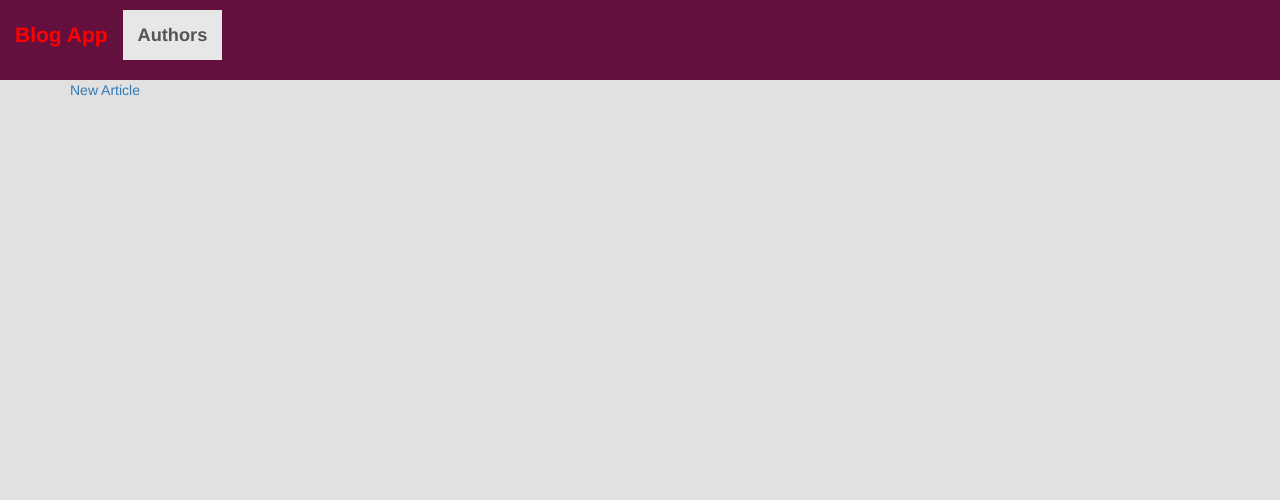
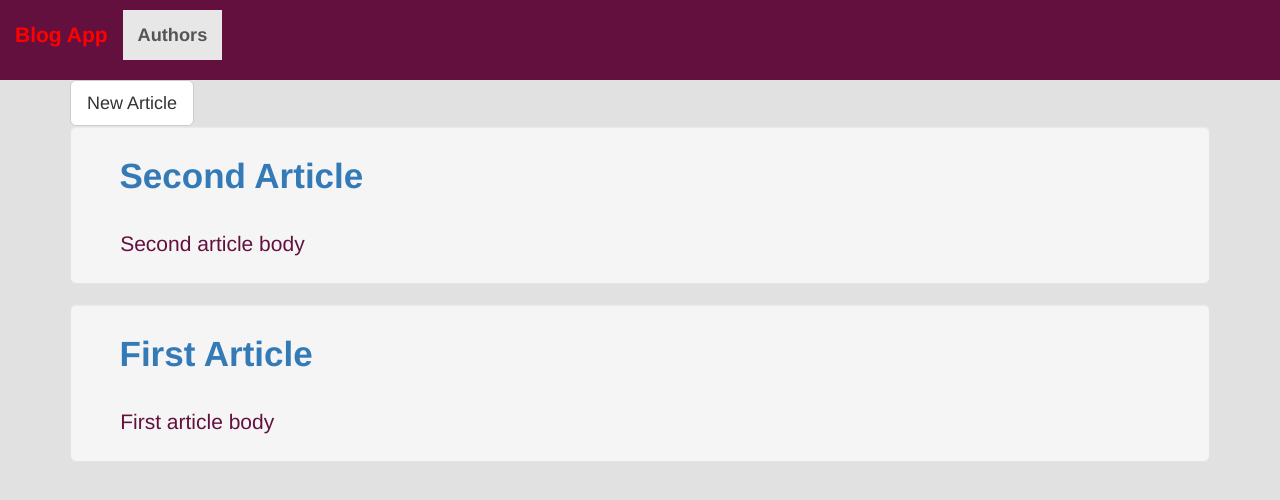
Before and after one commit to hamdibayhan/rails-5-bdd-rspec-capybara, a Rails app: page /articles in a window 1280 px wide. Shown: the top 500 px of the page. Run offline with Rails 7, Linux system fonts and the light colour scheme; data comes from the database, SQL or seed files in the repository; both versions use the stored data as it was after the commit; style sheets or scripts are compiled from the project's sources; some libraries are stand-ins or nearby versions.

Commit message:
implement listing articles

```diff
--- a/app/assets/stylesheets/custom.css.scss
+++ b/app/assets/stylesheets/custom.css.scss
@@ -47,3 +47,28 @@ body {
 .page-heading, div > label {
   color: #64103F;
 }
+
+.article-title {
+  font-weight: bold;
+  font-size: 2.5em;
+  margin-bottom: 0.8em;
+  padding-left: 0.7em;
+}
+
+.article-body {
+  font-size: 1.5em;
+  padding-left: 1.2em;
+  color: #64103F;
+
+}
+
+.author {
+  color: #64103F;
+  padding-left: 25px;
+}
+
+
+.article-detail {
+  margin-top: 20px;
+  color: #0000ff;
+}
--- a/app/controllers/articles_controller.rb
+++ b/app/controllers/articles_controller.rb
@@ -1,5 +1,6 @@
 class ArticlesController < ApplicationController
   def index
+    @articles = Article.all
   end
 
   def new
--- a/app/models/article.rb
+++ b/app/models/article.rb
@@ -1,3 +1,5 @@
 class Article < ApplicationRecord
   validates :title, :body,  presence: true
+
+  default_scope{ order(created_at: :desc)}
 end
--- a/app/views/articles/index.html.erb
+++ b/app/views/articles/index.html.erb
@@ -1 +1,12 @@
-<%= link_to "New Article", new_article_path %>
+<%= link_to "New Article", new_article_path, class: "btn btn-default btn-lg", id: "new-article-btn" %>
+
+<% @articles.each do |article| %>
+    <div class="well well-lg">
+      <div class="article-title">
+        <%= link_to article.title, article_path(article) %>
+      </div>
+      <div class="article-body">
+        <%= truncate(article.body, length: 500) %>
+      </div>
+    </div>
+<% end %>
```
Also changed, not shown: spec/features/creating_article_spec.rb (+13 -13 lines), spec/features/listing_article_spec.rb (added, +22 -0 lines), db/development.sqlite3.
